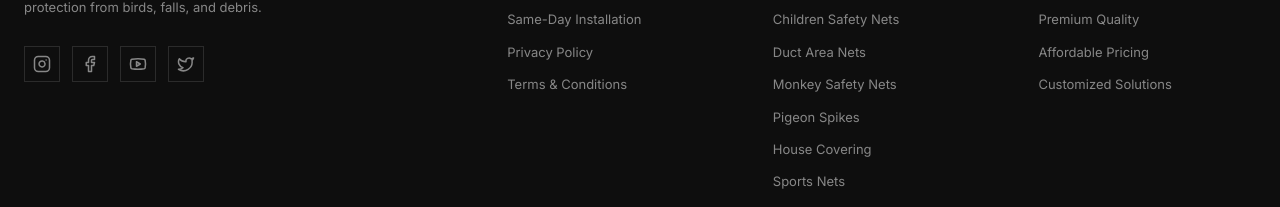
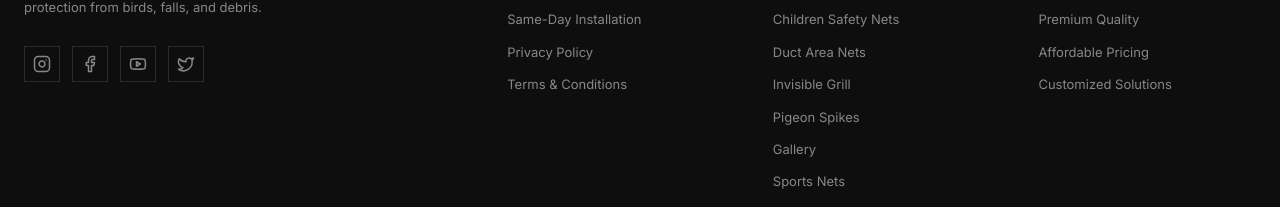
Before and after one commit to HimangshuPronoy/KLA-safety, a React (Vite) app: page /gallery in a window 1280 px wide. Shown: the part 3925-4132 px from the top of the page. Built offline with nearby package versions, Linux system fonts and the light colour scheme.

Commit message:
Fix footer: rename Monkey Safety Nets to Invisible Grill and update Gallery link

```diff
--- a/src/components/Footer.jsx
+++ b/src/components/Footer.jsx
@@ -17,9 +17,9 @@ const footerLinks = {
     { label: 'Anti Bird Nets', href: '/category/anti-bird-nets' },
     { label: 'Children Safety Nets', href: '/category/children-safety-nets' },
     { label: 'Duct Area Nets', href: '/category/duct-area-safety-nets' },
-    { label: 'Monkey Safety Nets', href: '/category/monkey-safety-nets' },
+    { label: 'Invisible Grill', href: '/category/monkey-safety-nets' },
     { label: 'Pigeon Spikes', href: '/category/pigeon-spikes' },
-    { label: 'House Covering', href: '/category/building-safety-nets' },
+    { label: 'Gallery', href: '/gallery' },
     { label: 'Sports Nets', href: '/category/sports-nets' },
   ],
   Information: [
```
